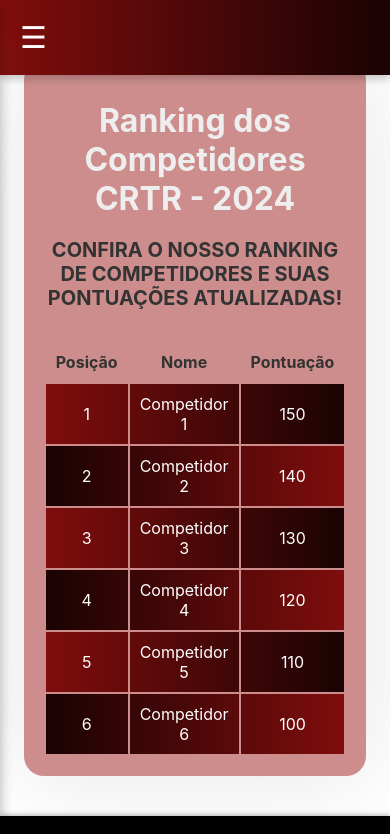
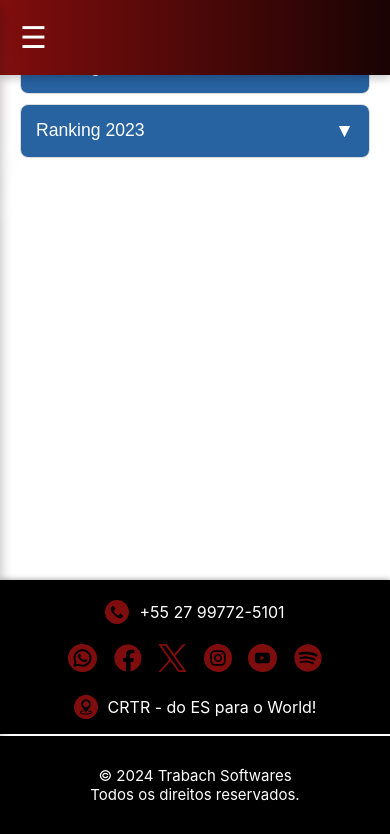
Before and after one commit to crtr-projects/frontend-crtr, a Vue app: page /ranking in a window 390 px wide. Shown: the top 834 px of the page. Built offline with nearby package versions, Linux system fonts and the light colour scheme.

Commit message:
ajustes ranking

```diff
--- a/src/assets/main.css
+++ b/src/assets/main.css
@@ -18,13 +18,12 @@ html, body {
 }
 
 .footer {
-  background-color: #7a7a7a;
+  background-color: #000000;
   color: white;
   padding: 20px 0px;
   box-shadow: 0 -1px 5px rgba(0, 0, 0, 0.3);
   font-size: 0.875rem;
-  width: 100%;
-
+  text-align: center;
 }
 
 a {
--- a/src/components/Footer.css
+++ b/src/components/Footer.css
@@ -7,6 +7,8 @@
   padding: 20px 0px;
   box-shadow: 0 -1px 5px rgba(0, 0, 0, 0.3);
   font-size: 0.875rem;
+  margin-top: auto; /* Remove qualquer margem que poderia empurrar o footer */
+
 }
 
 
--- a/src/components/Ranking.css
+++ b/src/components/Ranking.css
@@ -1,71 +1,90 @@
-@import '../assets/variaveis.css';
+/* ranking.css */
 
-/* Contêiner principal do ranking */
-.ranking-container {
-  max-width: 1200px;
-  margin: 0 auto;
+/* Contêiner da view do ranking */
+.ranking-view-container {
+  display: flex;
+  flex-direction: column;
+  align-items: center;
   padding: 20px;
-  background-color: var(--bg-color-light);
-  box-shadow: 0 2px 100px rgba(0, 0, 0, 0.1);
-  border-radius: 20px;
-  background: #cd8d8d; /* Gradiente de exemplo */
+  background-color: #f8f9fa;
+  margin-top: 7%;
 }
 
-/* Título do ranking */
-.ranking-title {
-  font-size: 32px;
-  margin-bottom: 20px;
-  color: var(--primary-color);
-  text-align: center;
-  color: #eeeeee;
+/* Contêiner do acordeão */
+.ranking-accordion {
+  width: 100%;
+  max-width: 800px;
+  margin: 0 auto;
 }
 
-/* Texto de destaque */
-.ranking-highlight {
-  font-size: 20px;
-  margin-bottom: 30px;
-  color: var(--primary-color);
-  font-weight: bold;
-  text-align: center;
-  text-transform: uppercase;
+/* Estilo de cada item do acordeão */
+.accordion-item {
+  margin-bottom: 10px;
+  border-radius: 8px;
+  overflow: hidden;
+  border: 1px solid #ddd;
+}
+
+/* Estilo do botão do acordeão */
+.accordion-button {
+  width: 100%;
+  padding: 15px;
+  font-size: 1.1rem;
+  text-align: left;
+  background-color: #007bff;
+  color: #fff;
+  border: none;
+  cursor: pointer;
+  transition: background-color 0.3s, color 0.3s;
+  display: flex;
+  justify-content: space-between;
+  align-items: center;
+}
+
+/* Estilo para quando o botão está expandido */
+.accordion-button[aria-expanded="true"] {
+  background-color: #0056b3;
+}
+
+/* Ícone de seta do acordeão */
+.accordion-icon {
+  font-size: 1.2rem;
+  transition: transform 0.3s;
+}
+
+.accordion-icon.open {
+  transform: rotate(180deg);
+}
+
+/* Estilo do conteúdo do acordeão */
+.accordion-content {
+  overflow: hidden;
+  transition: max-height 0.5s ease;
 }
 
 /* Estilo da tabela */
 .ranking-table {
   width: 100%;
+  border-collapse: collapse;
+  margin: 0;
+  font-size: 1rem;
+}
+
+.ranking-table th,
+.ranking-table td {
+  padding: 10px;
   text-align: center;
 }
 
-.ranking-table th, .ranking-table td {
-  padding: 15px;
-  border-bottom: 1px solid var(--primary-color);
-  font-size: 18px;
+.ranking-table thead {
+  background-color: #007bff;
+  color: #fff;
 }
 
-.ranking-table th {
-  background-color: var(--primary-color);
-  color: var(--text-light-color);
-}
-
-.ranking-table tr:hover {
-  background-color: var(--bg-color-hover);
-}
-
-/* Estilo das linhas */
 .black-row {
-  background: linear-gradient(to right, #800D0D, #1A0303); /* Gradiente de exemplo */
-  color: #ffffff; /* Texto branco para contraste */
+  background-color: #f8f9fa;
 }
 
 .red-row {
-  background: linear-gradient(to right, #1A0303, #800D0D); /* Gradiente de exemplo */
-  color: #ffffff; /* Texto branco para contraste */
+  background-color: #e9ecef;
 }
-
-/* Responsividade */
-@media (max-width: 768px) {
-  .ranking-table th, .ranking-table td {
-    padding: 10px;
-    font-size: 16px;
-  }
-}
--- a/src/components/Ranking.vue
+++ b/src/components/Ranking.vue
@@ -1,8 +1,21 @@
 <template>
   <div class="ranking-container">
-    <h1 class="ranking-title">Ranking dos Competidores CRTR - 2024</h1>
+    <h1 class="ranking-title">Ranking dos Competidores CRTR</h1>
     <p class="ranking-highlight">Confira o nosso ranking de competidores e suas pontuações atualizadas!</p>
-    <table class="ranking-table">
+
+    <!-- Menu Suspenso para Selecionar o Ano -->
+    <div class="ranking-year-selector">
+      <select v-model="selectedYear">
+        <option v-for="year in availableYears" :key="year" :value="year">
+          {{ year }}
+        </option>
+      </select>
+    </div>
+
+    <!-- Renderiza a tabela correspondente ao ano selecionado -->
+    <div v-if="selectedYear">
+      <table v-if="selectedYear === '2024'" class="ranking-table">
+        <!-- Tabela para 2024 -->
         <thead>
           <tr>
             <th>Posição</th>
@@ -11,29 +24,52 @@
           </tr>
         </thead>
         <tbody>
-        <tr v-for="(competidor, index) in competidores" :key="index" :class="index % 2 === 0 ? 'black-row' : 'red-row'">
+          <tr v-for="(competidor, index) in competidores2024" :key="index" :class="index % 2 === 0 ? 'black-row' : 'red-row'">
             <td>{{ index + 1 }}</td>
             <td>{{ competidor.nome }}</td>
             <td>{{ competidor.pontuacao }}</td>
           </tr>
         </tbody>
       </table>
+
+      <table v-if="selectedYear === '2023'" class="ranking-table">
+        <!-- Tabela para 2023 -->
+        <thead>
+          <tr>
+            <th>Posição</th>
+            <th>Nome</th>
+            <th>Pontuação</th>
+          </tr>
+        </thead>
+        <tbody>
+          <tr v-for="(competidor, index) in competidores2023" :key="index" :class="index % 2 === 0 ? 'black-row' : 'red-row'">
+            <td>{{ index + 1 }}</td>
+            <td>{{ competidor.nome }}</td>
+            <td>{{ competidor.pontuacao }}</td>
+          </tr>
+        </tbody>
+      </table>
+
+      <!-- Adicione outras tabelas para outros anos aqui -->
+    </div>
   </div>
 </template>
 
 <script>
 export default {
-  name: 'Ranking',
   data() {
     return {
-      competidores: [
+      selectedYear: '2024', // Ano inicial selecionado
+      availableYears: ['2024', '2023'], // Anos disponíveis no menu suspenso
+      competidores2024: [
         { nome: 'Competidor 1', pontuacao: '150' },
         { nome: 'Competidor 2', pontuacao: '140' },
-        { nome: 'Competidor 3', pontuacao: '130' },
-        { nome: 'Competidor 4', pontuacao: '120' },
-        { nome: 'Competidor 5', pontuacao: '110' },
-        { nome: 'Competidor 6', pontuacao: '100' },
-        // Adicione mais competidores conforme necessário
+        // Outros competidores...
+      ],
+      competidores2023: [
+        { nome: 'Competidor A', pontuacao: '160' },
+        { nome: 'Competidor B', pontuacao: '130' },
+        // Outros competidores...
       ],
     };
   },
--- a/src/views/RankingView.css
+++ b/src/views/RankingView.css
@@ -1,11 +1,88 @@
-@import '../assets/variaveis.css';
-
 /* Contêiner da view do ranking */
 .ranking-view-container {
   display: flex;
-  justify-content: center;
+  flex-direction: column;
   align-items: center;
-  padding: 40px;
-  background-color: var(--cor-fundo);
+  padding: 20px;
+  background-color: #ffffff;
   margin-top: 5%;
 }
+
+/* Contêiner do acordeão */
+.ranking-accordion {
+  width: 100%;
+  max-width: 800px;
+  margin: 0 auto;
+}
+
+/* Estilo de cada item do acordeão */
+.accordion-item {
+  margin-bottom: 10px;
+  border-radius: 8px;
+  overflow: hidden;
+  border: 1px solid #ddd;
+}
+
+/* Estilo do botão do acordeão */
+.accordion-button {
+  width: 100%;
+  padding: 15px;
+  font-size: 1.1rem;
+  text-align: left;
+  background-color: #2762a1;
+  color: #fff;
+  border: none;
+  cursor: pointer;
+  transition: background-color 0.3s, color 0.3s;
+  display: flex;
+  justify-content: space-between;
+  align-items: center;
+}
+
+/* Estilo para quando o botão está expandido */
+.accordion-button[aria-expanded="true"] {
+  background-color: #0056b3;
+}
+
+/* Ícone de seta do acordeão */
+.accordion-icon {
+  font-size: 1.2rem;
+  transition: transform 0.3s;
+}
+
+.accordion-icon.open {
+  transform: rotate(180deg);
+}
+
+/* Estilo do conteúdo do acordeão */
+.accordion-content {
+  overflow: hidden;
+  transition: max-height 0.5s ease;
+}
+
+/* Estilo da tabela */
+.ranking-table {
+  width: 100%;
+  border-collapse: collapse;
+  margin: 0;
+  font-size: 1rem;
+}
+
+.ranking-table th,
+.ranking-table td {
+  padding: 10px;
+  text-align: center;
+}
+
+.ranking-table thead {
+  background-color: #007bff;
+  color: #fff;
+}
+
+.black-row {
+  background-color: #f8f9fa;
+}
+
+.red-row {
+  background-color: #e9ecef;
+}
--- a/src/views/RankingView.vue
+++ b/src/views/RankingView.vue
@@ -1,18 +1,69 @@
 <template>
   <div class="ranking-view-container">
-      <Ranking />
+    <div class="ranking-accordion">
+      <div v-for="year in availableYears" :key="year" class="accordion-item">
+        <button
+          class="accordion-button"
+          :aria-expanded="expandedYear === year"
+          @click="toggleAccordion(year)"
+        >
+          Ranking {{ year }}
+          <span :class="['accordion-icon', expandedYear === year ? 'open' : '']">
+            &#9660;
+          </span>
+        </button>
+        <div
+          class="accordion-content"
+          :style="{ maxHeight: expandedYear === year ? '500px' : '0' }"
+        >
+          <table class="ranking-table">
+            <thead>
+              <tr>
+                <th>Posição</th>
+                <th>Nome</th>
+                <th>Pontuação</th>
+              </tr>
+            </thead>
+            <tbody>
+              <tr v-for="(competidor, index) in getCompetidores(year)" :key="index" :class="index % 2 === 0 ? 'black-row' : 'red-row'">
+                <td>{{ index + 1 }}</td>
+                <td>{{ competidor.nome }}</td>
+                <td>{{ competidor.pontuacao }}</td>
+              </tr>
+            </tbody>
+          </table>
+        </div>
+      </div>
+    </div>
   </div>
 </template>
 
 <script>
-  import Ranking from '../components/Ranking.vue';
-
 export default {
-    name: 'RankingView',
-    components: {
-      Ranking,
+  data() {
+    return {
+      expandedYear: null,
+      availableYears: ['2024', '2023'],
+      competidores2024: [
+        { nome: 'Competidor 1', pontuacao: '150' },
+        { nome: 'Competidor 2', pontuacao: '140' },
+      ],
+      competidores2023: [
+        { nome: 'Competidor A', pontuacao: '160' },
+        { nome: 'Competidor B', pontuacao: '130' },
+      ],
+    };
+  },
+  methods: {
+    toggleAccordion(year) {
+      this.expandedYear = this.expandedYear === year ? null : year;
+    },
+    getCompetidores(year) {
+      return year === '2024' ? this.competidores2024 : this.competidores2023;
+    }
   },
 };
 </script>
 
-  <style src="../views/RankingView.css" scoped></style>
+<!-- Importando o CSS separado -->
+<style src="../views/RankingView.css"></style>
```
Lines whose indentation alone changed are shown as unchanged.
